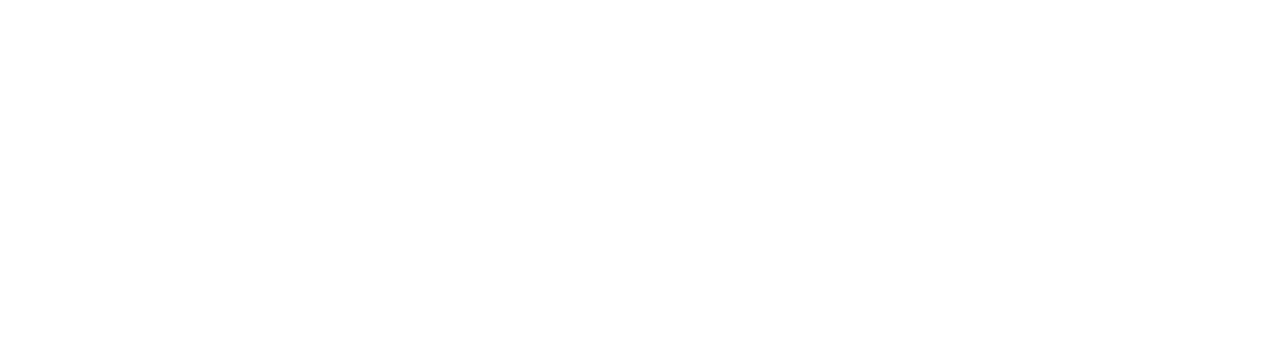
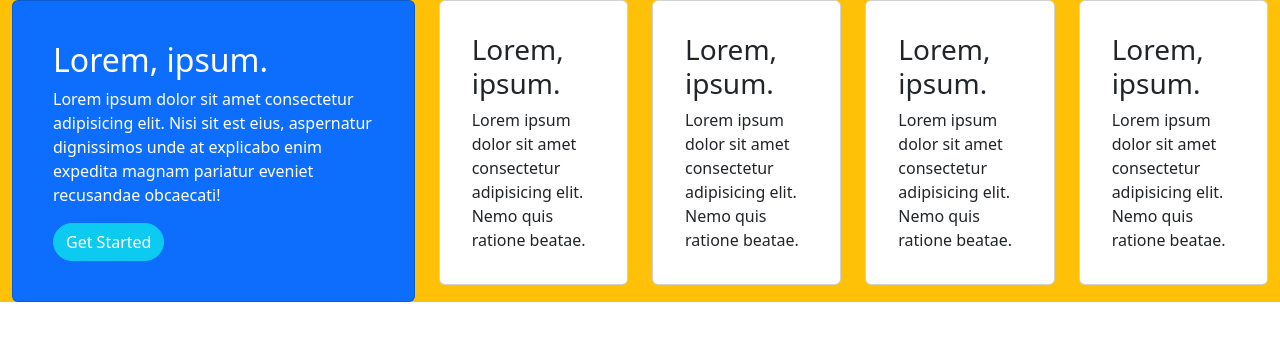
Before and after one commit to greatestofal/Medilab, a plain HTML site: page index.html in a window 1280 px wide. Drawn offline with Linux system fonts and the light colour scheme.

Commit message:
html modification

```diff
--- a/index.html
+++ b/index.html
@@ -11,8 +11,71 @@
     <!-- First Container for contact -->
     <div class="container-fluid bg-warning">
       <div class="row">
-        <div class="col-4"></div>
-        <div class="col-6"></div>
+        <div class="col-4">
+          <div class="card p-4 bg-primary text-white">
+            <div class="card-body">
+              <h2>Lorem, ipsum.</h2>
+              <p>
+                Lorem ipsum dolor sit amet consectetur adipisicing elit. Nisi
+                sit est eius, aspernatur dignissimos unde at explicabo enim
+                expedita magnam pariatur eveniet recusandae obcaecati!
+              </p>
+              <div class="">
+                <button class="btn rounded-pill btn-info px-6 text-white">
+                  Get Started
+                </button>
+              </div>
+            </div>
+          </div>
+        </div>
+        <div class="col-8">
+          <div class="row">
+            <div class="col">
+              <div class="card p-3">
+                <div class="card-body">
+                  <h3 class="card-title">Lorem, ipsum.</h3>
+                  <p class="card-text">
+                    Lorem ipsum dolor sit amet consectetur adipisicing elit.
+                    Nemo quis ratione beatae.
+                  </p>
+                </div>
+              </div>
+            </div>
+            <div class="col">
+              <div class="card p-3">
+                <div class="card-body">
+                  <h3 class="card-title">Lorem, ipsum.</h3>
+                  <p class="card-text">
+                    Lorem ipsum dolor sit amet consectetur adipisicing elit.
+                    Nemo quis ratione beatae.
+                  </p>
+                </div>
+              </div>
+            </div>
+            <div class="col">
+              <div class="card p-3">
+                <div class="card-body">
+                  <h3 class="card-title">Lorem, ipsum.</h3>
+                  <p class="card-text">
+                    Lorem ipsum dolor sit amet consectetur adipisicing elit.
+                    Nemo quis ratione beatae.
+                  </p>
+                </div>
+              </div>
+            </div>
+            <div class="col">
+              <div class="card p-3">
+                <div class="card-body">
+                  <h3 class="card-title">Lorem, ipsum.</h3>
+                  <p class="card-text">
+                    Lorem ipsum dolor sit amet consectetur adipisicing elit.
+                    Nemo quis ratione beatae.
+                  </p>
+                </div>
+              </div>
+            </div>
+          </div>
+        </div>
       </div>
     </div>
   </body>
```
